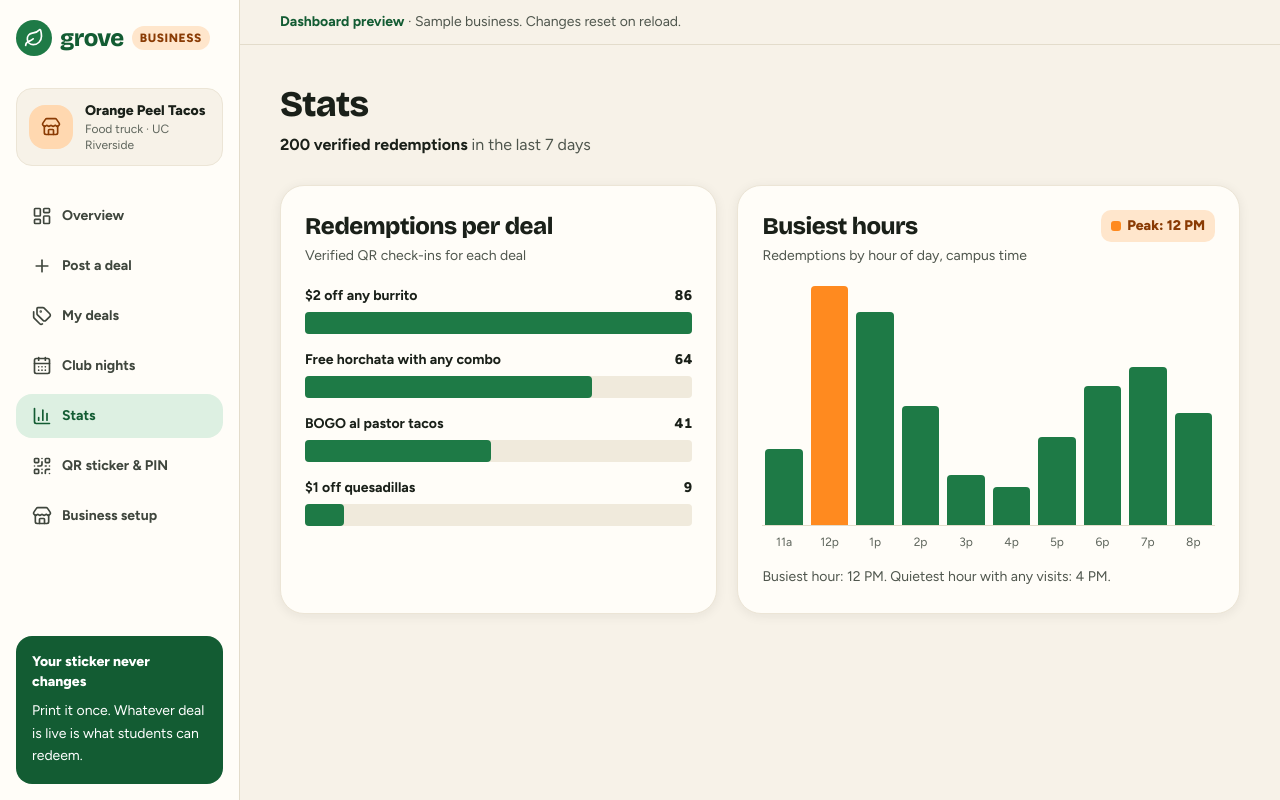
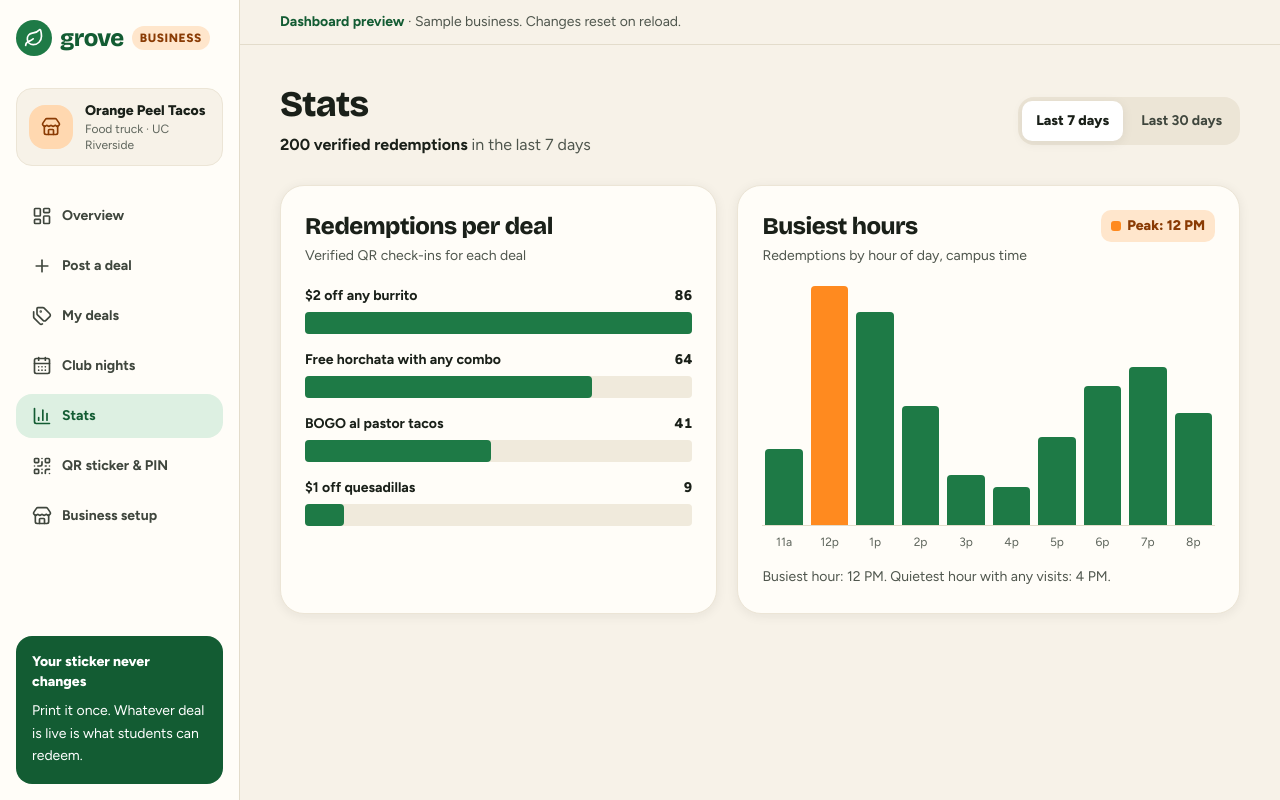
Before and after one commit to MosesfromSinai/Grove, a Next.js app: page /dashboard/stats in a window 1280 px wide. Built offline with nearby package versions, Linux system fonts and the light colour scheme.

Commit message:
add stats range toggle

```diff
--- a/components/business/business-stats.tsx
+++ b/components/business/business-stats.tsx
@@ -77,12 +77,13 @@ export function BusinessStats() {
 }
 
 function StatsView({ businessId }: { businessId: string }) {
-  const days = 7;
+  const [days, setDays] = useState<7 | 30>(7);
   const [stats, setStats] = useState<Stats | null>(null);
   const [failed, setFailed] = useState(false);
 
   useEffect(() => {
     let active = true;
+    queueMicrotask(() => active && setStats(null));
     const to = new Date();
     getBusinessStats({ businessId, from: new Date(to.getTime() - days * DAY_MS).toISOString(), to: to.toISOString() })
       .then((s) => active && (setStats(s), setFailed(false)))
@@ -94,11 +95,21 @@ function StatsView({ businessId }: { businessId: string }) {
 
   return (
     <>
-      <header className="mb-7">
+      <header className="mb-7 flex flex-wrap items-center justify-between gap-4">
+        <div>
         <h1 className="text-3xl sm:text-4xl">Stats</h1>
         <p className="mt-2 text-ink-muted">
           {stats ? <><b className="text-ink">{stats.total} verified redemptions</b> in the last {days} days</> : "See how your deals bring students through the door."}
         </p>
+        </div>
+        <div role="group" aria-label="Date range" className="flex gap-1 rounded-button bg-border p-1">
+          {([7, 30] as const).map((n) => (
+            <button key={n} type="button" aria-pressed={days === n} onClick={() => setDays(n)}
+              className={`min-h-10 rounded-[10px] px-3.5 text-sm ${days === n ? "bg-surface font-extrabold text-ink shadow-card" : "font-bold text-ink-nav"}`}>
+              Last {n} days
+            </button>
+          ))}
+        </div>
       </header>
       {failed ? (
         <p role="alert" className="rounded-card border border-destructive bg-surface-dashboard p-5 text-sm text-destructive">Couldn&apos;t load your stats. Check your connection and try again.</p>
```
